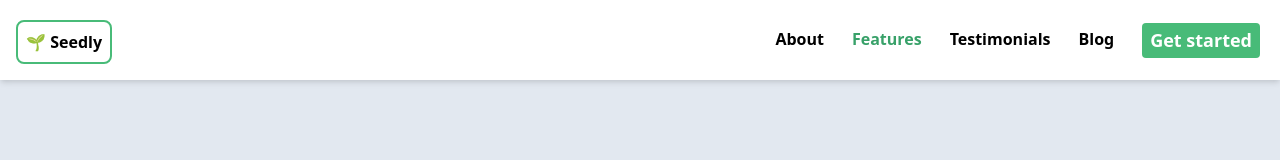
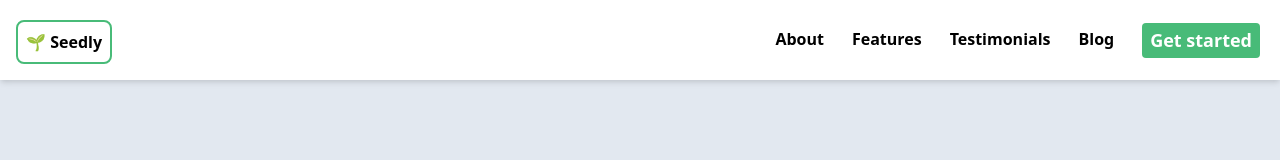
Before and after one commit to TolgaKara/seedly, a React (Create React App) app: page /signin in a window 1280 px wide. Shown: the top 160 px of the page. Built offline with nearby package versions, Linux system fonts and the light colour scheme; no server answers.

Commit message:
Added the other Active Classname

```diff
--- a/src/layout/Header.js
+++ b/src/layout/Header.js
@@ -29,15 +29,19 @@ function Header() {
 					</NavLink>
 
 					<li className='px-1 mt-1 ml-5 text-black-600 cursor-pointer hover:underline'>
-						<NavLink to='#features' activeClassName='text-green-600'>
+						<NavLink to='/features' activeClassName='text-green-600'>
 							Features
 						</NavLink>
 					</li>
 					<li className='px-1 mt-1 ml-5 text-black-600 cursor-pointer hover:underline'>
-						<NavLink to='#testimonials'>Testimonials</NavLink>
+						<NavLink to='/testimonials' activeClassName='text-green-600'>
+							Testimonials
+						</NavLink>
 					</li>
 					<li className='px-1 mt-1 ml-5 text-black-600 cursor-pointer hover:underline'>
-						<NavLink to='#blog'>Blog</NavLink>
+						<NavLink to='/blog' activeClassName='text-green-600'>
+							Blog
+						</NavLink>
 					</li>
 					<li className='px-1 ml-5 text-black-600 cursor-pointer hover:underline'>
 						<button
```
